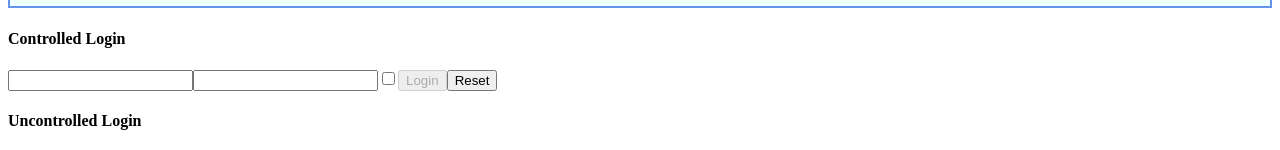
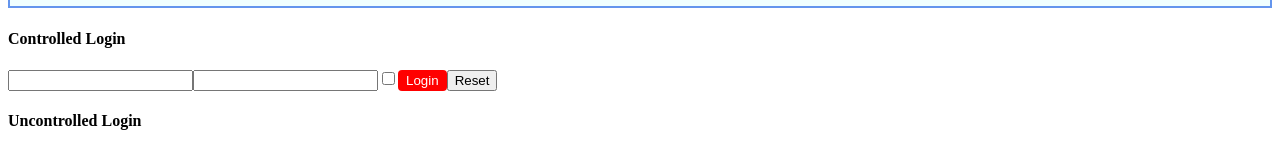
Before and after one commit to ErasmoSalsano/react-exercises, a React (Create React App) app: page / in a window 1280 px wide. Shown: the part 607-757 px from the top of the page. Built offline with nearby package versions, Linux system fonts and the light colour scheme.

Commit message:
styling-components-03

```diff
--- a/src/components/Login.js
+++ b/src/components/Login.js
@@ -37,13 +37,21 @@ export class Login extends React.Component {
   }
 
   render() {
+
+    const loginStyle = {
+      'background-color': `${this.state.password.length < 8 ? 'red' : 'green'}`,
+      'border-color': 'transparent',
+      'border-radius': '4px',
+      'color': 'white'
+    }
+
     return(
       <div>
         <input name='username' onChange = { this.handleChange } value = { this.state.username } />
         <input name='password' type='password' onChange = { this.handleChange } value = { this.state.password } />
         <input name='remember' type='checkbox' onChange = { this.handleChange } checked = { this.state.remember } />
 
-        <button name='login' type = 'button' onClick = { this.handleLogin } disabled = { this.state.loginButtonState } >Login</button>
+        <button name='login' type = 'button' style={loginStyle} onClick = { this.handleLogin } disabled = { this.state.loginButtonState } >Login</button>
         {/* <Button clickHandler = { this.handleLogin } content = 'Login' name = 'login' type = 'button' disabled = { this.state.loginButtonState } /> */}
 
         <button name = 'reset' type = 'button' onClick = { this.handleReset } >Reset</button>
```
